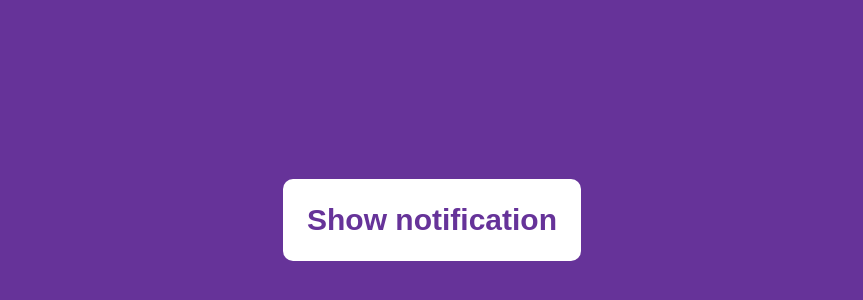
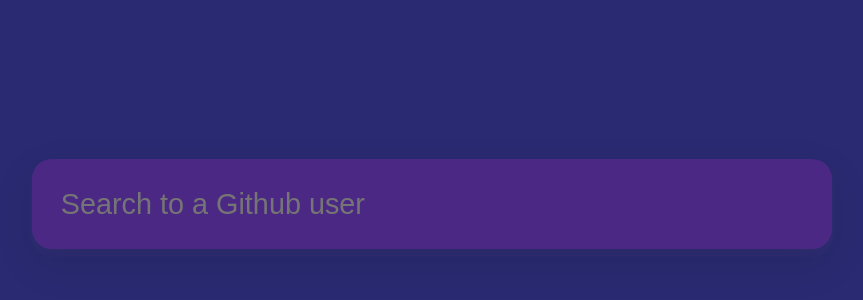
Before and after one commit to qgan7125/50_frontend_project_react, a React (Create React App) app: page / in a window 1280 px wide. Shown: the part 180-480 px from the top of the page, without its empty margins (208-1071 px from the left). Built offline with nearby package versions, Linux system fonts and the light colour scheme; a web font is replaced by a local one.

Commit message:
finish 28

```diff
--- a/src/App.js
+++ b/src/App.js
@@ -10,7 +10,8 @@
 // import ContentPlaceholder from 'components/24-content-placeholder/contentPlaceholder';
 // import StickyNavigation from 'components/25-sticky-navigation/stickyNavigation';
 // import DoubleVerticalSlider from 'components/26-double-vertical-slider/doubleVerticalSlider';
-import ToastNotification from 'components/27-toast-notification/toastNotification';
+// import ToastNotification from 'components/27-toast-notification/toastNotification';
+import GithubProfile from 'components/28-github-profile/githubProgile';
 // import ScrollAnimation from 'components/06-scroll-animation/scrollAnimation';
 // import FormWave from 'components/08-form-wave/formWave';
 // import SoundBoard from 'components/09-sound-board/soundBoard';
@@ -54,7 +55,8 @@
     // <ContentPlaceholder />
     // <StickyNavigation />
     // <DoubleVerticalSlider />
-    <ToastNotification />
+    // <ToastNotification />
+    <GithubProfile />
   );
 }
 
--- a/src/components/22-drawing-app/drawingApp.js
+++ b/src/components/22-drawing-app/drawingApp.js
@@ -1,4 +1,4 @@
-import React, { useState, useRef, useEffect } from 'react';
+import React, { useState, useRef } from 'react';
 import './drawingApp.css';
 
 const CANVAS__WIDTH = 800;
--- /dev/null
+++ b/src/components/28-github-profile/githubProfile.css
@@ -0,0 +1,112 @@
+.githubProfile__container {
+    width: 100vw;
+    min-height: 100vh;
+    background-color: #2a2a72;
+    color: #fff;
+    font-family: 'Poppins', sans-serif;
+    display: flex;
+    flex-direction: column;
+    align-items: center;
+    justify-content: center;
+    height: 100vh;
+    overflow: hidden;
+    margin: 0;
+}
+
+.githubProfile__container form {
+    width: 100%;
+    max-width: 800px;
+}
+
+.githubProfile__container form input {
+    width: 100%;
+    display: block;
+    background-color: #4c2885;
+    border: none;
+    border-radius: 20px;
+    color: #fff;
+    padding: 1.8rem;
+    margin-bottom: 2rem;
+    font-family: inherit;
+    font-size: 1.8rem;
+    box-shadow: 0 5px 10px rgba(154, 160, 185, 0.05),
+        0 15px 40px rgba(0, 0, 0, 0.1);
+}
+
+.githubProfile__container form input:focus {
+    outline: none;
+}
+
+.githubProfile__content {
+    width: 1000px;
+    border-radius: 40px;
+    background-color: #4c2885;
+    display: flex;
+    padding: 70px 60px 40px 60px;
+    gap: 50px;
+}
+
+.githubProfile__content img {
+    border-radius: 50%;
+    border: 12px solid #2a2a72;
+    height: 200px;
+    width: 200px;
+}
+
+.githubProfile__content .profile__info {
+    width: 70%;
+    display: flex;
+    flex-direction: column;
+    gap: 25px;
+}
+
+.githubProfile__content .profile__info h1{
+    margin: 0;
+}
+
+.githubProfile__content .profile__info p {
+    font-size: 25px;
+    margin: 0;
+}
+
+.githubProfile__content .repo__info {
+    display: flex;
+    gap: 100px;
+    font-size: 20px;
+}
+
+.githubProfile__content .repos__info {
+    width: 100%;
+    display: flex;
+    flex-wrap: wrap;
+}
+
+.githubProfile__content .repos__info a {
+    text-decoration: none;
+    color: #fff;
+    background-color: #212a72;
+    font-size: 1rem;
+    padding: 0.5rem 0.5rem;
+    margin-right: 0.5rem;
+    margin-bottom: 0.5rem;
+}
+
+.githubProfile__content .btn {
+    font-size: 20px;
+    border: none;
+    background-color: transparent;
+    cursor: pointer;
+    color: var(--color-white);
+    padding: 10px;
+}
+
+.githubProfile__content .btn:hover {
+    text-shadow: 5px 5px black;
+}
+
+.githubProfile__error {
+    font-size: 50px;
+    border-radius: 40px;
+    background-color: #4c2885;
+    padding: 70px 60px;
+}
--- /dev/null
+++ b/src/components/28-github-profile/githubProgile.js
@@ -0,0 +1,105 @@
+import React, { useState } from 'react';
+import './githubProfile.css';
+
+const APIURL = 'https://api.github.com/users/'
+const GithubProfile = () => {
+
+    const [input, setInput] = useState("");
+    const [profile, setProfile] = useState({});
+    const [error, setError] = useState(false);
+    const [expanded, setExpanded] = useState(false);
+
+    const handleInput = (e) => {
+        setInput(e.target.value)
+    }
+
+    const handleSubmit = (e) => {
+        e.preventDefault();
+        getUser(input)
+        getRopos(input)
+        setInput("")
+    }
+
+    const handleExpanded = () => {
+        setExpanded(!expanded);
+    }
+
+    const getUser = async (username) => {
+        await fetch(APIURL + username)
+            .then(res => {
+                if (res.status === 200) {
+                    return res.json()
+                }
+                throw new Error(`Error! status: ${res.status}`);
+            })
+            .then(res => {
+                setProfile(prevProfile => ({
+                    ...prevProfile,
+                    Name: res.name || res.login,
+                    Bio: res.bio,
+                    avatar: res.avatar_url,
+                    Followers: res.followers,
+                    Following: res.following,
+                    Repos: res.public_repos
+                }))
+                setError(false);
+            }).catch((error) => {
+                console.log(error)
+                setError(true);
+            })
+    }
+
+    const getRopos = async (username) => {
+        await fetch(APIURL + username + '/repos?sort=created')
+            .then(res => {
+                if (res.status === 200) {
+                    return res.json()
+                }
+                throw new Error(`Error! status: ${res.status}`);
+            })
+            .then(res => {
+                const repos = res?.map(repo => ({
+                    href: repo.html_url,
+                    name: repo.name
+                }))
+                setProfile(prevProfile => ({ ...prevProfile, reposList: repos }));
+            })
+            .catch((error) => {
+                console.log(error)
+            })
+    }
+
+    return (
+        <div className='githubProfile__container'>
+            <form onSubmit={handleSubmit}>
+                <input
+                    onChange={handleInput}
+                    value={input}
+                    placeholder='Search to a Github user' />
+            </form>
+            <main>
+                {Object.keys(profile).length > 0 && <div className='githubProfile__content'>
+                    <img src={profile.avatar} alt='avatar' />
+                    <div className='profile__info'>
+                        <h1>{profile.Name}</h1>
+                        <p>{profile.Bio}</p>
+                        <div className='repo__info'>
+                            <span>{profile.Followers || 0} Followers</span>
+                            <span>{profile.Following || 0} Following</span>
+                            <span>{profile.Repos || 0} Repos</span>
+                        </div>
+                        <div className='repos__info'>
+                            {profile.reposList?.slice(0, expanded ? profile.reposList.length : 5).map(repo => (
+                                <a key={repo.name} href={repo.href} target="_blank" rel="noreferrer" >{repo.name} </a>
+                            ))}
+                        </div>
+                        {profile.reposList?.length > 5  && <button className='btn' onClick={handleExpanded}>{expanded ? "Expanded Less" : "Expanded More"}</button>}
+                    </div>
+                </div>}
+                {error && <div className='githubProfile__error'>No profile with this username</div>}
+            </main>
+        </div>
+    )
+}
+
+export default GithubProfile;
```
Also changed, not shown: 1 other file (tests, documents, lock files or other folders).
